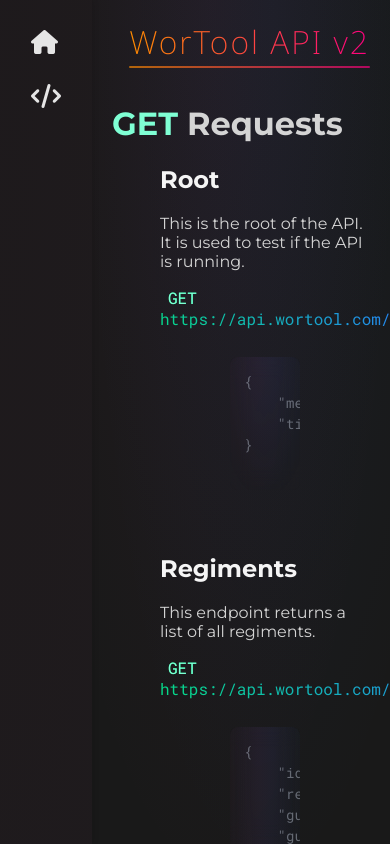
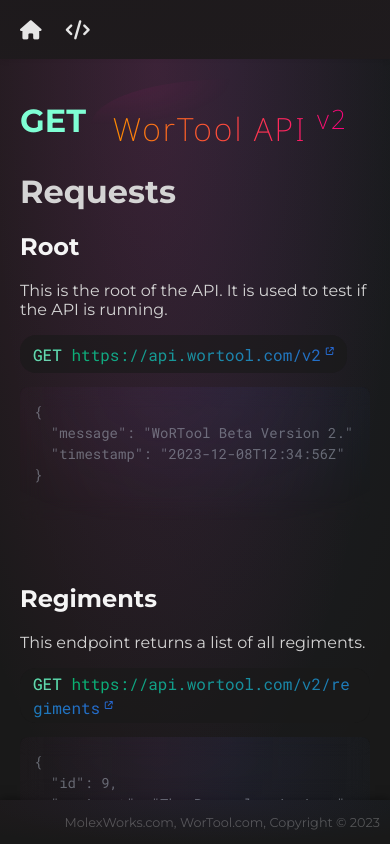
Before and after one commit to tonywied17/wortool-api, a website: page documentation_site/doc.html in a window 390 px wide. Drawn offline with Linux system fonts and the light colour scheme.

Commit message:
docu site

```diff
--- a/documentation_site/css/style.css
+++ b/documentation_site/css/style.css
@@ -1,12 +1,24 @@
 @import url('https://fonts.googleapis.com/css2?family=Noto+Sans:ital,wght@0,100;0,200;0,300;0,400;0,500;0,600;0,700;0,800;0,900;1,100;1,200;1,300;1,400;1,500;1,600;1,700;1,800;1,900&display=swap');
+* {
+    box-sizing: border-box;
+}
+
+main, aside {
+    margin: 0;
+    padding: 0;
+}
+
 body {
     background-color: #191919;
     color: rgb(212 212 212);
     font-family: 'Montserrat', sans-serif;
     margin: 0;
     padding: 0;
+}
+
+.container {
     display: flex;
-    height: 100vh;
+    height: calc(100vh - 44px);
 }
 
 aside {
@@ -14,7 +26,7 @@
     flex-direction: column;
     align-items: center;
     min-width: 52px;
-    max-width: 52px;
+
     background: radial-gradient(ellipse at 10% 10%, #61254910, #74335a10);
     padding: 20px;
     box-shadow: 2px 0 5px rgba(0, 0, 0, 0.1);
@@ -30,7 +42,7 @@
     padding: 20px;
     overflow-y: auto;
     width: 100%;
-    background: radial-gradient(ellipse at 40% 0%, #bf398910 0, transparent 75%), radial-gradient(ellipse at 60% 0%, #096bde10 0, transparent 75%);
+    background: radial-gradient(ellipse at 40% 0%, #bf398936 0, transparent 75%), radial-gradient(ellipse at 60% 0%, #096bde10 0, transparent 75%);
 }
 
 .welcome {
@@ -38,6 +50,10 @@
     flex-direction:column;
     align-items: center;
     justify-content: center;
+}
+
+.welcome p {
+    margin: 3.22px;
 }
 
 ul {
@@ -59,6 +75,7 @@
 }
 
 .get-started-button {
+    margin-top: 1.5em;
     padding: 10px 20px;
     border: 3px solid transparent;
     border-image: linear-gradient(to right, #ff8c00, #ff0080) 1;
@@ -110,13 +127,18 @@
 }
 
 header{
+    position: sticky;
+    top: 0;
     text-align: right;
+    /* z-index: 3; */
 }
 
 .logo {
+    user-select: none;
+    cursor:default;
     font-size: 2em;
     margin-bottom: 20px;
-    background: linear-gradient(to right, #ff8c00, #ff0080);
+    background: linear-gradient(to right, #ff8c00, #ff0080), radial-gradient(ellipse at 60% 0%, #096bde10 0, transparent 75%);
     -webkit-background-clip: text;
     color: transparent;
     font-weight: 700;
@@ -127,27 +149,47 @@
     position: relative;
 }
 
-.logo::after {
+.logo-container {
+    float: right;
+    max-width: fit-content;
+    border-radius: 72%;
+    padding: 22px;
+    background: radial-gradient(ellipse at 2% 0, #cc21881f 0, transparent 35%)
+}
+/* .logo::after {
     content: "";
     position: absolute;
     bottom: -5px;
     left: 0;
     width: 100%;
-    height: 2.22px;
+    height: 1.22px;
     border-radius: 100px;
     background: linear-gradient(to right, #ff8c00a8, #ff0080a8);
-}
+} */
 
 code {
     font-family: 'Roboto Mono', monospace;
     background: linear-gradient(45deg, #00e676, #2979ff);
     -webkit-background-clip: text;
     color: transparent;
-    padding: 4px 8px;
     border-radius: 4px;
 }
 
+.code-container{
+    cursor: pointer;
+    background: #191919cc;
+    width: fit-content;
+    padding: 5px 13px;
+    border-radius: 16px;
+    opacity: 0.8;
+    transition: all 0.3s ease;
+    min-height: 38px;
+}
 
+.code-container:hover{
+    opacity: 1;
+    filter: brightness(1.1);
+}
 
 ::-webkit-scrollbar {
     width: 10px;
@@ -214,3 +256,97 @@
     background: #94366e2c;
     color: rgb(245 245 245);
 }
+
+footer {
+    height: 44px;
+    padding: 10px;
+    background: radial-gradient(ellipse at 40% 0%, #bf398910 0, transparent 75%), radial-gradient(ellipse at 60% 0%, #096bde10 0, transparent 75%);
+    box-shadow: 0px 0px 10px rgba(0, 0, 0, 0.5);
+    text-align: right;
+    display: flex;
+    justify-content: flex-end;
+    align-items: center;
+}
+
+footer p {
+    color: #ffffff41;
+    font-size: 0.8em;
+}
+
+@media only screen and (max-width: 600px) {
+    .container {
+        flex-direction: column;
+        /* height: 100vh; */
+    }
+
+    aside {
+        min-width: 100%;
+        max-width: 100%;
+        width: 100%;
+        flex-direction: row;
+        justify-content: space-between;
+        padding: 10px;
+        box-shadow: 0px 2px 5px rgba(0, 0, 0, 0.1);
+    }
+
+    aside nav {
+        display: flex;
+        flex-direction: row;
+        justify-content: space-between;
+        width: 100%;
+    }
+
+    aside nav li {
+        margin: 0;
+    }
+
+    aside nav li a {
+        padding: 10px;
+        border-radius: 8px;
+        transition: background-color 0.3s ease;
+    }
+
+    aside nav li a:hover {
+        background-color: #333;
+    }
+
+    aside nav li a .tooltip {
+        display: none;
+    }
+
+    aside nav li a .section-icon {
+        font-size: 1.2em;
+    }
+
+    aside nav li a .section-name {
+        display: none;
+    }
+
+    aside nav li a .section-name-mobile {
+        display: block;
+    }
+
+    main {
+        /* padding: 0; */
+    }
+
+    pre {
+        margin: 1em 0;
+    }
+
+    .endpoint {
+        margin-left: 0;
+    }
+
+    .logo {
+        margin-bottom: 0;
+    }
+
+    code{
+        word-break: break-all;
+    }
+
+    ul, li {
+        display: inline-block;
+    }
+}
--- a/documentation_site/doc.html
+++ b/documentation_site/doc.html
@@ -10,6 +10,8 @@
     <link rel="stylesheet" href="/css/style.css">
 </head>
 <body>
+
+  <div class="container">
     <aside>
       <nav>
           <ul>
@@ -42,7 +44,9 @@
        -->
 
       <header>
-            <span class="logo">WorTool API v2</span>
+        <div class="logo-container">
+          <span class="logo">WorTool API <sup class="version">v2</sup></span>
+        </div>
       </header>
 
 
@@ -51,7 +55,12 @@
       <section class="endpoint">
           <h2>Root</h2>
           <p>This is the root of the API. It is used to test if the API is running.</p>
-            <code><span style="color:aquamarine;">GET</span> https://api.wortool.com/v2</code>
+          <div class="code-container">
+            <code>
+                <span style="color: aquamarine;">GET</span> <a target="_blank" style="color:unset !important;" href='https://api.wortool.com/v2'>https://api.wortool.com/v2</a>
+                <sup><i class="fa-solid fa-arrow-up-right-from-square" style="font-size: 8px;margin-left:-5px"></i></sup>
+            </code>
+          </div>
           <pre>
 {
   "message": "WoRTool Beta Version 2."
@@ -63,7 +72,12 @@
       <section class="endpoint">
           <h2>Regiments</h2>
           <p>This endpoint returns a list of all regiments.</p>
-            <code><span style="color:aquamarine;">GET</span> https://api.wortool.com/v2/regiments</code>
+          <div class="code-container">
+            <code>
+                <span style="color: aquamarine;">GET</span> <a target="_blank" style="color:unset !important;" href='https://api.wortool.com/v2/regiments'>https://api.wortool.com/v2/regiments</a>
+                <sup><i class="fa-solid fa-arrow-up-right-from-square" style="font-size: 8px;margin-left:-5px"></i></sup>
+            </code>
+          </div>
           <pre>
 {
   "id": 9,
@@ -107,7 +121,13 @@
       <section class="endpoint">
           <h2>Regiment Id</h2>
           <p>This endpoint returns a regiment by its id.</p>
-            <code><span style="color:aquamarine;">GET</span> https://api.wortool.com/v2/regiments/{id}</code>
+          <div class="code-container">
+            <code>
+              <span style="color: aquamarine;">GET</span> <a target="_blank" style="color:unset !important;" href='https://api.wortool.com/v2/regiments/<id>'>https://api.wortool.com/v2/regiments/{id}</a>
+              <sup><i class="fa-solid fa-arrow-up-right-from-square" style="font-size: 8px;margin-left:-5px"></i></sup>
+            </code>
+          </div>
+
           <pre>
 {
 "id": 9,
@@ -132,7 +152,12 @@
       <section class="endpoint">
           <h2>Maps</h2>
           <p>This endpoint returns a list of all maps.</p>
-            <code><span style="color:aquamarine;">GET</span> https://api.wortool.com/v2/maps</code>
+          <div class="code-container">
+            <code>
+              <span style="color: aquamarine;">GET</span> <a target="_blank" style="color:unset !important;" href='https://api.wortool.com/v2/maps<id>'>https://api.wortool.com/v2/maps</a>
+              <sup><i class="fa-solid fa-arrow-up-right-from-square" style="font-size: 8px;margin-left:-5px"></i></sup>
+            </code>
+          </div>
           <pre>
 [
 {
@@ -167,7 +192,12 @@
       <section class="endpoint">
           <h2>Map Id</h2>
           <p>This endpoint returns a map by its id.</p>
-            <code><span style="color:aquamarine;">GET</span> https://api.wortool.com/v2/maps/{id}</code>
+          <div class="code-container">
+            <code>
+              <span style="color: aquamarine;">GET</span> <a target="_blank" style="color:unset !important;" href='https://api.wortool.com/v2/maps/<id>'>https://api.wortool.com/v2/maps/{id}</a>
+              <sup><i class="fa-solid fa-arrow-up-right-from-square" style="font-size: 8px;margin-left:-5px"></i></sup>
+            </code>
+          </div>
           <pre>
 {
 "id": 1,
@@ -180,6 +210,24 @@
 "attacker": "USA",
 "strat": "Cg7Ooy7XZKK",
 "ATTACKER": [
+  {
+    "side": "USA",
+    "stance": "ATTACKER",
+    "reg1": "42nd Pennsylvania",
+    "reg2": "32nd Pennsylvania Companies: A/B",
+    "arty1": "Cooper",
+    "reg1Weapons": {
+      "1": "Sharps Carbine M1859"
+    },
+    "reg2Weapons": {
+      "1": "Springfield M1842 (Buck and Ball)"
+    },
+    "arty1Weapons": {
+      "1": "2x 3inch, 2x 12lb"
+    }
+  }
+],
+"DEFENDER": [
   {
     "side": "CSA",
     "stance": "DEFENDER",
@@ -201,24 +249,6 @@
       "3": "Springfield M1855"
     }
   }
-  ],
-  "DEFENDER": [
-    {
-      "side": "USA",
-      "stance": "ATTACKER",
-      "reg1": "42nd Pennsylvania",
-      "reg2": "32nd Pennsylvania Companies: A/B",
-      "arty1": "Cooper",
-      "reg1Weapons": {
-        "1": "Sharps Carbine M1859"
-      },
-      "reg2Weapons": {
-        "1": "Springfield M1842 (Buck and Ball)"
-      },
-      "arty1Weapons": {
-        "1": "2x 3inch, 2x 12lb"
-      }
-    }
 ]
 }
           </pre>
@@ -227,7 +257,12 @@
       <section class="endpoint">
           <h2>Weapons</h2>
           <p>This endpoint returns a list of all weapons.</p>
-            <code><span style="color:aquamarine;">GET</span> https://api.wortool.com/v2/weapons</code>
+          <div class="code-container">
+            <code>
+              <span style="color: aquamarine;">GET</span> <a target="_blank" style="color:unset !important;" href='https://api.wortool.com/v2/weapons'>https://api.wortool.com/v2/weapons</a>
+              <sup><i class="fa-solid fa-arrow-up-right-from-square" style="font-size: 8px;margin-left:-5px"></i></sup>
+            </code>
+          </div>
           <pre>
 [
 {
@@ -258,7 +293,12 @@
       <section class="endpoint">
           <h2>Weapon Id</h2>
           <p>This endpoint returns a weapon by its id.</p>
-            <code><span style="color:aquamarine;">GET</span> https://api.wortool.com/v2/weapons/{id}</code>
+          <div class="code-container">
+            <code>
+              <span style="color: aquamarine;">GET</span> <a target="_blank" style="color:unset !important;" href='https://api.wortool.com/v2/weapons/<id>'>https://api.wortool.com/v2/weapons/{id}</a>
+              <sup><i class="fa-solid fa-arrow-up-right-from-square" style="font-size: 8px;margin-left:-5px"></i></sup>
+            </code>
+          </div>
           <pre>
 {
 "id": 5,
@@ -275,5 +315,17 @@
 
 
   </main>
+  </div>
+
+    <footer>
+      <p>
+          MolexWorks.com, WorTool.com,
+          <script>
+              document.write(`Copyright &copy; ${new Date().getFullYear()}`);
+          </script>
+
+
+      </p>
+  </footer>
 </body>
 </html>
```
Also changed, not shown: documentation_site/index.html (+16 -1 lines). Lines whose indentation alone changed are shown as unchanged.
